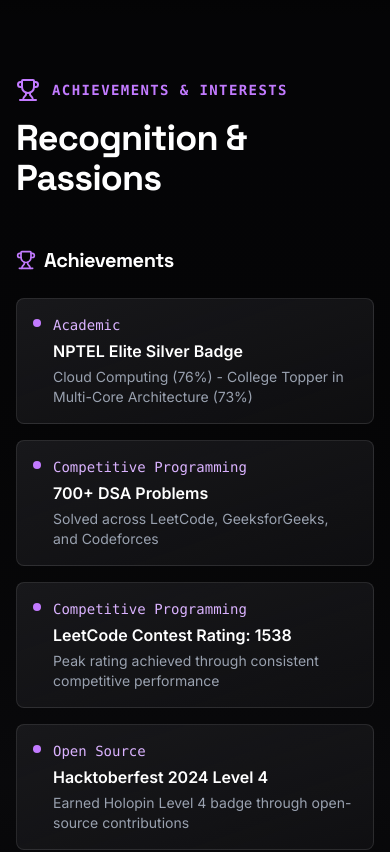
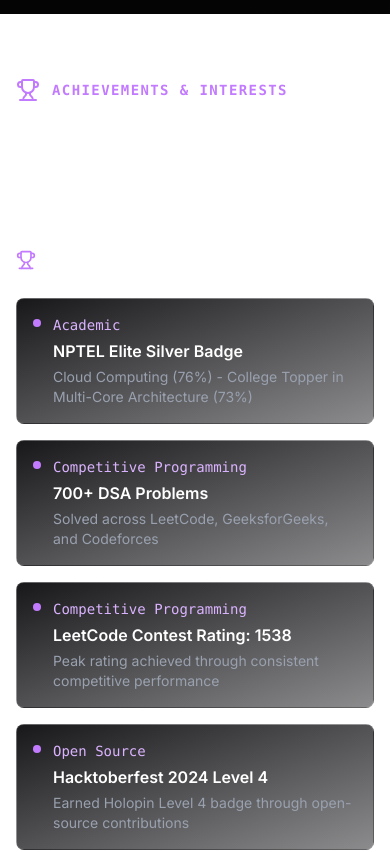
Before and after one commit to PradSharma554/Portfolio, a Next.js app: page /about in a window 390 px wide. Shown: the part 3823-4675 px from the top of the page. Built offline with nearby package versions, Linux system fonts and the light colour scheme.

Commit message:
version 1

```diff
--- a/app/about/page.tsx
+++ b/app/about/page.tsx
@@ -1,4 +1,3 @@
-import SmoothScroll from '@/components/ui/SmoothScroll';
 import About from '@/components/sections/About';
 import Experience from '@/components/sections/Experience';
 import Skills from '@/components/sections/Skills';
@@ -10,7 +9,6 @@
 
 export default function AboutPage() {
   return (
-    <SmoothScroll>
       <main className="min-h-screen text-white w-full overflow-hidden">
         <ScrollReveal>
           <About />
@@ -34,6 +32,5 @@
           <ProjectsCTA />
         </ScrollReveal>
       </main>
-    </SmoothScroll>
   );
 }
--- a/app/page.tsx
+++ b/app/page.tsx
@@ -1,4 +1,3 @@
-import SmoothScroll from '@/components/ui/SmoothScroll';
 import Hero from '@/components/sections/Hero';
 
 import ProjectsCTA from '@/components/sections/ProjectsCTA';
@@ -7,7 +6,6 @@
 
 export default function Home() {
   return (
-    <SmoothScroll>
       <main className="min-h-screen text-white w-full overflow-hidden">
         <ScrollReveal>
           <Hero />
@@ -20,6 +18,5 @@
           <Contact />
         </ScrollReveal>
       </main>
-    </SmoothScroll>
   );
 }
--- a/components/sections/Achievements.tsx
+++ b/components/sections/Achievements.tsx
@@ -6,7 +6,8 @@
   {
     title: "NPTEL Elite Silver Badge",
     description: "Cloud Computing (76%) - College Topper in Multi-Core Architecture (73%)",
-    category: "Academic"
+    category: "Academic",
+    link: "https://archive.nptel.ac.in/noc/Ecertificate/?q=NPTEL24CS17S36660001930341023"
   },
   {
     title: "700+ DSA Problems",
@@ -16,12 +17,14 @@
   {
     title: "LeetCode Contest Rating: 1538",
     description: "Peak rating achieved through consistent competitive performance",
-    category: "Competitive Programming"
+    category: "Competitive Programming",
+    link: "https://leetcode.com/u/luffy554/"
   },
   {
     title: "Hacktoberfest 2024 Level 4",
     description: "Earned Holopin Level 4 badge through open-source contributions",
-    category: "Open Source"
+    category: "Open Source",
+    link: "https://www.holopin.io/hacktoberfest2024/userbadge/cm2w85bra39730cmaewcvfbwd"
   },
   {
     title: "GirlScript Summer of Code 2024",
@@ -45,8 +48,7 @@
 
 export default function Achievements() {
   return (
-    <section className="py-16 px-4 md:px-10 bg-zinc-950 relative overflow-hidden">
-      <div className="absolute inset-0 bg-gradient-to-b from-black via-zinc-950 to-black opacity-50" />
+    <section className="py-16 px-4 md:px-10 relative overflow-hidden">
 
       <div className="max-w-5xl mx-auto relative z-10">
         <div className="mb-12">
@@ -68,11 +70,8 @@
               Achievements
             </h4>
             <div className="space-y-4">
-              {achievements.map((achievement, index) => (
-                <div
-                  key={index}
-                  className="bg-gradient-to-br from-zinc-900 to-zinc-900/50 border border-white/10 rounded-lg p-4 hover:border-purple-500/30 hover:shadow-lg hover:shadow-purple-500/10 hover:translate-x-1 transition-all duration-300"
-                >
+              {achievements.map((achievement, index) => {
+                const CardContent = (
                   <div className="flex items-start gap-3">
                     <span className="mt-1 w-2 h-2 bg-purple-400 rounded-full shrink-0" />
                     <div>
@@ -87,8 +86,46 @@
                       </p>
                     </div>
                   </div>
-                </div>
-              ))}
+                );
+
+                const cardClasses = "block w-full text-left bg-gradient-to-br from-zinc-900 to-zinc-900/50 border border-white/10 rounded-lg p-4 hover:border-purple-500/30 hover:shadow-lg hover:shadow-purple-500/10 hover:translate-x-1 transition-all duration-300";
+
+                if (achievement.link) {
+                  return (
+                    <a
+                      key={index}
+                      href={achievement.link}
+                      target="_blank"
+                      rel="noopener noreferrer"
+                      className={`${cardClasses} cursor-pointer group`}
+                    >
+                      <div className="flex items-start gap-3">
+                        <span className="mt-1 w-2 h-2 bg-purple-400 rounded-full shrink-0 group-hover:bg-purple-300 transition-colors" />
+                        <div>
+                          <p className="text-sm font-mono text-purple-300 mb-1 group-hover:text-purple-200">
+                            {achievement.category}
+                          </p>
+                          <p className="text-white font-semibold mb-1 group-hover:text-purple-100">
+                            {achievement.title}
+                          </p>
+                          <p className="text-sm text-gray-400 group-hover:text-gray-300">
+                            {achievement.description}
+                          </p>
+                        </div>
+                      </div>
+                    </a>
+                  );
+                }
+
+                return (
+                  <div
+                    key={index}
+                    className={cardClasses}
+                  >
+                    {CardContent}
+                  </div>
+                );
+              })}
             </div>
           </div>
 
```
